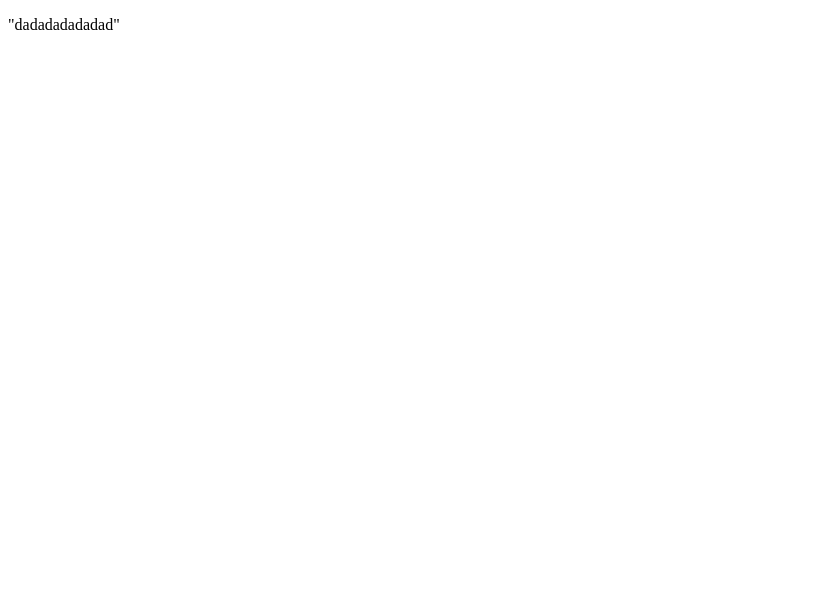
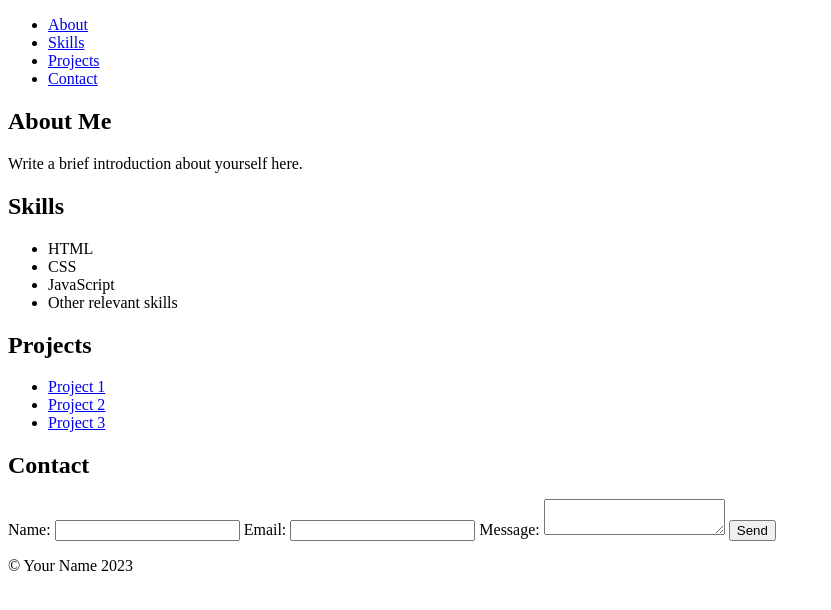
Before and after one commit to DragusanuCosmin/DragusanuCosmin.github.io, a plain HTML site: page index.html in a window 1280 px wide. Shown: the whole page, without its empty margins (0-831 px from the left). Drawn offline with Linux system fonts and the light colour scheme.

Commit message:
Update index.html

```diff
--- a/index.html
+++ b/index.html
@@ -1,11 +1,59 @@
 <!DOCTYPE html>
-<html>
+<html lang="en">
 <head>
-	<meta charset="utf-8">
-	<meta name="viewport" content="width=device-width, initial-scale=1">
-	<title>mysite</title>
+    <meta charset="UTF-8">
+    <meta name="viewport" content="width=device-width, initial-scale=1.0">
+    <title>Your Name - Personal Website</title>
+    <link rel="stylesheet" href="style.css">
 </head>
 <body>
-<p>"dadadadadadad"</p>
+    <header>
+        <nav>
+            <ul>
+                <li><a href="#about">About</a></li>
+                <li><a href="#skills">Skills</a></li>
+                <li><a href="#projects">Projects</a></li>
+                <li><a href="#contact">Contact</a></li>
+            </ul>
+        </nav>
+    </header>
+    <main>
+        <section id="about">
+            <h1>About Me</h1>
+            <p>Write a brief introduction about yourself here.</p>
+        </section>
+        <section id="skills">
+            <h2>Skills</h2>
+            <ul>
+                <li>HTML</li>
+                <li>CSS</li>
+                <li>JavaScript</li>
+                <li>Other relevant skills</li>
+            </ul>
+        </section>
+        <section id="projects">
+            <h2>Projects</h2>
+            <ul>
+                <li><a href="#">Project 1</a></li>
+                <li><a href="#">Project 2</a></li>
+                <li><a href="#">Project 3</a></li>
+            </ul>
+        </section>
+        <section id="contact">
+            <h2>Contact</h2>
+            <form>
+                <label for="name">Name:</label>
+                <input type="text" id="name" name="name" required>
+                <label for="email">Email:</label>
+                <input type="email" id="email" name="email" required>
+                <label for="message">Message:</label>
+                <textarea id="message" name="message" required></textarea>
+                <button type="submit">Send</button>
+            </form>
+        </section>
+    </main>
+    <footer>
+        <p>&copy; Your Name 2023</p>
+    </footer>
 </body>
 </html>
```
